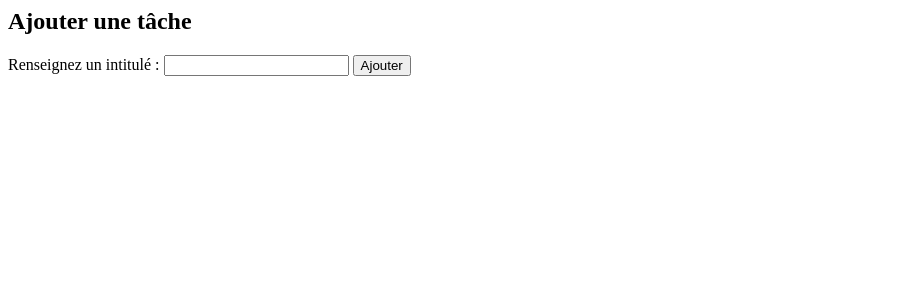
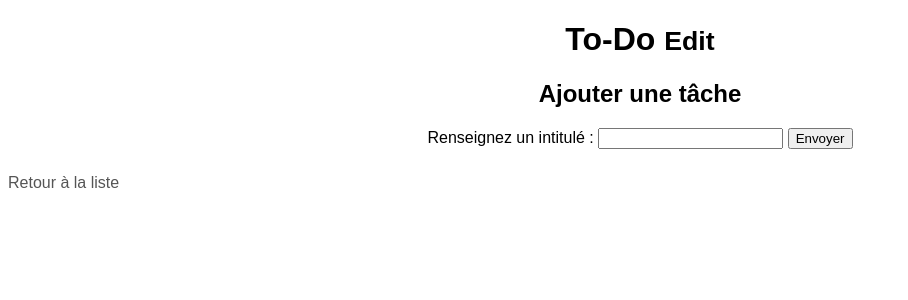
Before and after one commit to Simon-Lanos/todoDjango, a Django app: template todo/todoList/templates/edit.html in a window 1280 px wide. Shown: the top 300 px of the page, without its empty margins (0-908 px from the left). Run offline with Django 3.2, Linux system fonts and the light colour scheme; the template is opened without the code that fills it: values that come from a table or form of the project are taken from there, others are empty.

Commit message:
feat(): ajoute la route d'edit et change le style

```diff
--- a/todo/todoList/static/style.css
+++ b/todo/todoList/static/style.css
@@ -1,5 +1,10 @@
 body{
   font-family: Purisa, sans-serif;
+}
+
+a {
+  color: #555;
+  text-decoration: none;
 }
 
 .form-group {
--- a/todo/todoList/templates/edit.html
+++ b/todo/todoList/templates/edit.html
@@ -1,11 +1,18 @@
-<h2>Ajouter une tâche</h2>
+{% load static %}
+<!DOCTYPE html>
+<html>
+<head>
+        <meta charset="utf-8">
+        <title>Edit Todo Application</title>
+        <link rel="stylesheet" type="text/css" href="{% static 'style.css' %}">
+</head>
+<body>
+    <div class="form-group">
+      <h1>To-Do <small>Edit</small></h1>
 
-<form id="task_form" method="post" action="{% url 'index' %}">
-  {% csrf_token %}
-  {% for field in form.visible_fields %}
-      {{ field.errors }}
-      {{ field.help_text }} :
-      {{ field }}
-  {% endfor %}
-  <input type="submit" name="submit" value="Ajouter">
-</form>
+      {% include "form.html" %}
+
+    </div>
+    <a href="{% url 'index' %}">Retour à la liste</a>
+</body>
+</html>
--- /dev/null
+++ b/todo/todoList/templates/form.html
@@ -0,0 +1,11 @@
+<h2>Ajouter une tâche</h2>
+
+<form id="task_form" method="post" action="#">
+  {% csrf_token %}
+  {% for field in form.visible_fields %}
+      {{ field.errors }}
+      {{ field.help_text }} :
+      {{ field }}
+  {% endfor %}
+  <input type="submit" name="submit" value="Envoyer">
+</form>
--- a/todo/todoList/templates/index.html
+++ b/todo/todoList/templates/index.html
@@ -10,7 +10,7 @@
     <div class="form-group">
       <h1>To-Do <small>List</small></h1>
 
-      {% include "edit.html" %}
+      {% include "form.html" %}
     </div>
 
     {% if task_list %}
@@ -18,7 +18,9 @@
       {% for task in task_list %}
         <li class="{% if task.is_done %}done{% endif %}">
 
-          {{ task.content }}
+          <a href="{% url 'edit' task.id %}">
+            {{ task.content }}
+          </a>
 
           <div class="action">
             <a href="{% url 'delete' task.id %}" class="icon-delete"></a>
--- a/todo/todoList/urls.py
+++ b/todo/todoList/urls.py
@@ -4,6 +4,7 @@ from . import views
 
 urlpatterns = [
     path('', views.index, name='index'),
+    path('<int:id>/edit', views.edit, name='edit'),
     path('<int:id>/done', views.done, name='done'),
     path('<int:id>/delete', views.delete, name='delete'),
 ]
```
Also changed, not shown: todo/todoList/views.py (+22 -0 lines), todo/db.sqlite3.
